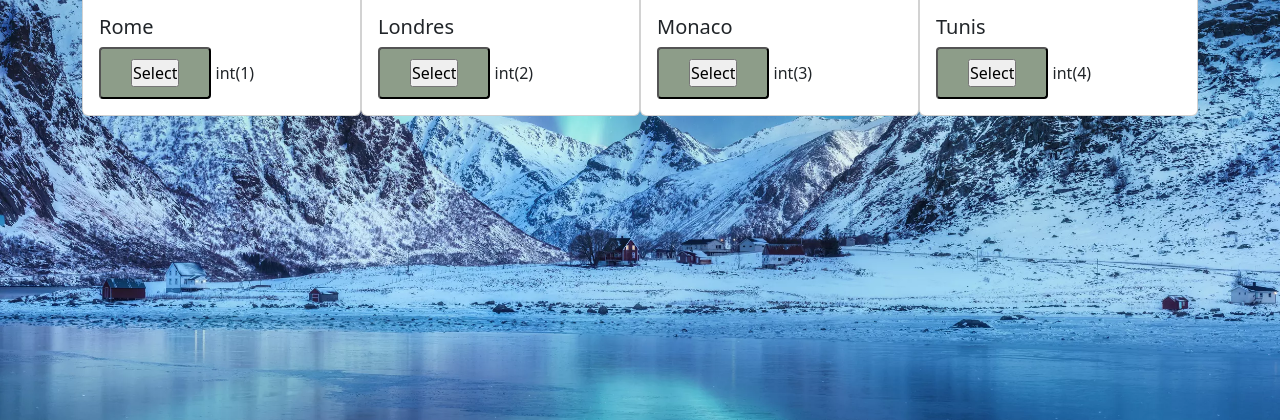
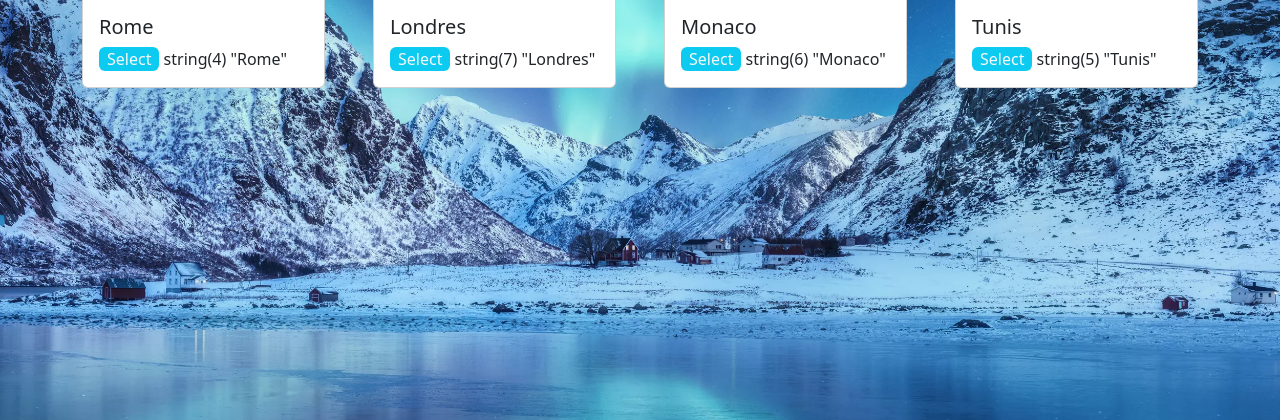
Before and after one commit to yunAyse/ComparOperator, a PHP site: page / in a window 1280 px wide. Shown: the part 319-739 px from the top of the page. Run offline with PHP 8.4, Linux system fonts and the light colour scheme; data comes from the database, SQL or seed files in the repository.

Commit message:
add destination update

```diff
--- a/class/DestinationManagement.php
+++ b/class/DestinationManagement.php
@@ -22,16 +22,27 @@ class DestinationManagement
       $request->execute(
         // ['id' => $destination->getId()]
       );
+      var_dump($destination->getLocation());
       return $request->fetch();
     }
 
-    public function getDestinationById(int $id) {
-      $request = $this->db->prepare("SELECT * FROM destination WHERE id = :id");
+
+    public function getDestinationByOperatorId(Destination $destination) {
+      $request = $this->db->prepare("SELECT * FROM destination WHERE tour_operator_id = :tour_operator_id");
+      $request->bindValue(':tour_operator_id', $destination->getTourOperator());
       $request->execute(
-        ['id' => $id]
+        // ['id' => $destination->getId()]
       );
       return $request->fetchAll();
     }
+
+    // public function getDestinationById(int $id) {
+    //   $request = $this->db->prepare("SELECT * FROM destination WHERE id = :id");
+    //   $request->execute(
+    //     ['id' => $id]
+    //   );
+    //   return $request->fetchAll();
+    // }
 
   public function connectDestinationAndOperator(Destination $destination)
   {
--- a/index.php
+++ b/index.php
@@ -32,19 +32,17 @@ $allDestinations = $destinationManagement->getAllDestinations();
                 <div class="row">
                     <div class="d-flex flex-column justify-content-center pt-5">
                         <h1>Montis Nivei</h1>
-                        <div class="d-flex justify-content-between pt-5">
+                        <div class="d-flex justify-content-between gap-5 pt-5">
 
                             <?php foreach ($allDestinations as $destination) { ?>
                                 <div class="card" style="width: 18rem;">
                                     <img src="./img-destinations/<?php echo $destination['location'] ?>.jpg" class="card-img-top" height="165rem;" alt="...">
                                     <div class="card-body">
                                         <h5 class="card-title"><?php echo $destination['location'] ?></h5>
-                                        <form action="./pages/destination.php">
-                                            <button id="button-destination">
-                                                <input type="submit" value="Select">
-                                            </button>
-                                            <input type="hidden" value="<?php echo $destination['id'] ?>">
-                                            <?php var_dump($destination['id']) ?>
+                                        <form action="./pages/destination.php" method="post">
+                                                <input type="submit" class="bg-info px-2 text-light border-0 rounded" value="Select">
+                                            <input type="hidden" name="the_location" value="<?php echo $destination['location'] ?>">
+                                            <?php var_dump($destination['location']) ?>
                                         </form>
                                     </div>
                                 </div>
--- a/styles/style.css
+++ b/styles/style.css
@@ -9,11 +9,3 @@ body {
     background-repeat: no-repeat;
     background-size: cover;
 }
-
-#button-destination {
-  background-color: #8D9D89;
-  text-decoration: none;
-  color: whitesmoke;
-  padding: 10px 30px;
-  border-radius: 4px;
-}
```
Also changed, not shown: pages/destination.php (+11 -9 lines), process/add-destination.php (+16 -5 lines).
